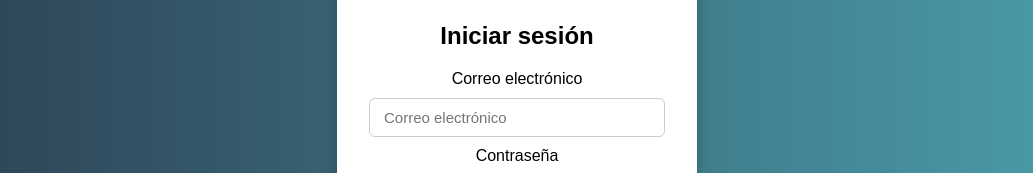
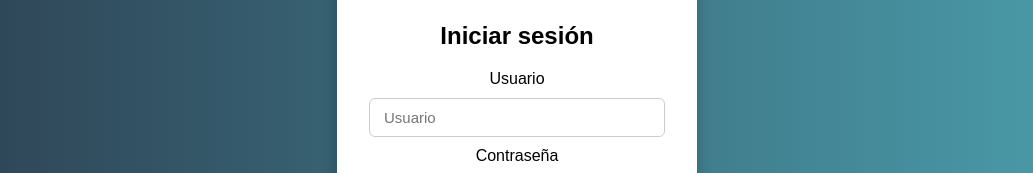
Before and after one commit to khryztiam/palletgo, a Next.js app: page / in a window 1280 px wide. Shown: the part 322-495 px from the top of the page, without its empty margins (123-1156 px from the left). Built offline with nearby package versions, Linux system fonts and the light colour scheme; no server answers.

Commit message:
Update Form Index y Registro Adm

```diff
--- a/src/pages/index.js
+++ b/src/pages/index.js
@@ -5,7 +5,7 @@ import Image from "next/image";
 export default function Login() {
   const { login } = useAuth();
 
-  const [email, setEmail] = useState('');
+  const [username, setUsername] = useState('');
   const [password, setPassword] = useState('');
   const [error, setError] = useState('');
   const [isLoggingIn, setIsLoggingIn] = useState(false);
@@ -16,7 +16,9 @@ export default function Login() {
     setIsLoggingIn(true);
 
     try {
-      await login(email, password);
+      const emailFinal = `${username}@yazaki.com`.toLowerCase();
+
+      await login(emailFinal, password);
       // No redirect aquí
     } catch (err) {
       setError('Correo o contraseña incorrectos.');
@@ -45,17 +47,17 @@ export default function Login() {
 
         <form onSubmit={handleSubmit} className="login-form" noValidate>
           <label htmlFor="email" className="sr-only">
-            Correo electrónico
+            Usuario
           </label>
           <input
-            id="email"
-            type="email"
-            placeholder="Correo electrónico"
+            id="username"
+            type="text"
+            placeholder="Usuario"
             className="input-field"
-            value={email}
-            onChange={(e) => setEmail(e.target.value.trim())}
+            value={username}
+            onChange={(e) => setUsername(e.target.value.trim())}
             required
-            autoComplete="email"
+            autoComplete="username"
           />
 
           <label htmlFor="password" className="sr-only">
```
Also changed, not shown: src/pages/admin/Management.js (+7 -3 lines).
